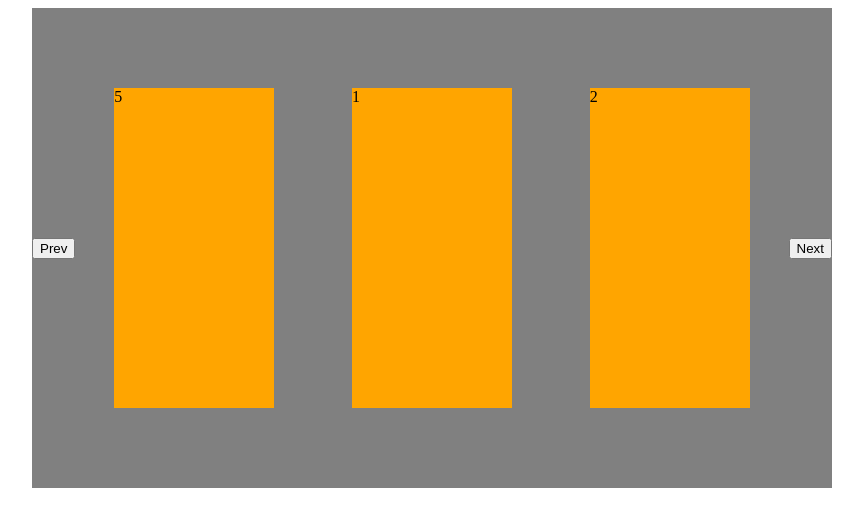
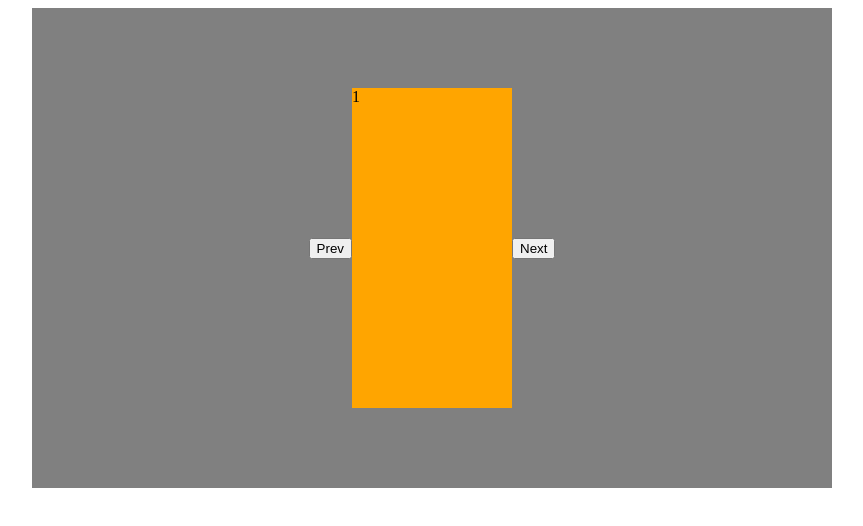
Before and after one commit to cookieMonsterDev/star-wars-app, a React (Create React App) app: page / in a window 1280 px wide. Shown: the top 526 px of the page, without its empty margins (208-1071 px from the left). Built offline with nearby package versions, Linux system fonts and the light colour scheme; the HTML template or start-up script is replaced by a standard one.

Commit message:
feat: create single slider

```diff
--- a/src/components/slider/slider.tsx
+++ b/src/components/slider/slider.tsx
@@ -23,41 +23,51 @@ const Form = styled.div`
   background-color: orange;
 `;
 
-const Data = [1,2,3,4,5];
+const Data = [
+  {
+    id: '1'
+  },
+  {
+    id: '2'
+  },
+  {
+    id: '3'
+  },
+  {
+    id: '4'
+  },
+  {
+    id: '5'
+  }
+];
 
-console.log(`arr length ${Data.length}`)
+
 
 export const Slider = () => {
 
-  const [slide, setSlide] = useState(0)
+  const [slide, setSlide] = useState(0);
 
-
-  const NextSlide = () => {
-    slide === Data.length - 1
-    ? setSlide(0)
-    : setSlide(slide + 1);
+  const nextSlide = () => {
+    setSlide( slide === Data.length - 1 ? 0 : slide + 1);
   };
 
-  const PrevSlide = () => {
-    slide === 0
-    ? setSlide(Data.length - 1)
-    : setSlide(slide - 1)
+  const prevSlide = () => {
+    setSlide( slide === 0 ? Data.length - 1 : slide - 1);
   };
 
+  console.log(slide);
 
   return (
     <Container>
-      <button onClick={PrevSlide}> Prev </button>
-            <Form>
-              { slide === 0 ? Data[Data.length - 1] : Data[slide - 1]}
-            </Form>
-            <Form>
-              {Data[slide]}
-            </Form>
-            <Form>
-              { slide === Data.length - 1 ? Data[0] : Data[slide + 1]}
-            </Form>
-      <button onClick={NextSlide}> Next </button>
+      <button onClick={prevSlide}> Prev </button>
+        { Data.map((sth, index) => {
+          return (
+          <div className={index === slide ? 'slider active' : 'slide' } key={index}>
+            { index === slide && (<Form>{ sth.id }</Form>)}
+          </div>
+
+        )})}
+      <button onClick={nextSlide}> Next </button>
     </Container>
   )
-}
+};
```
